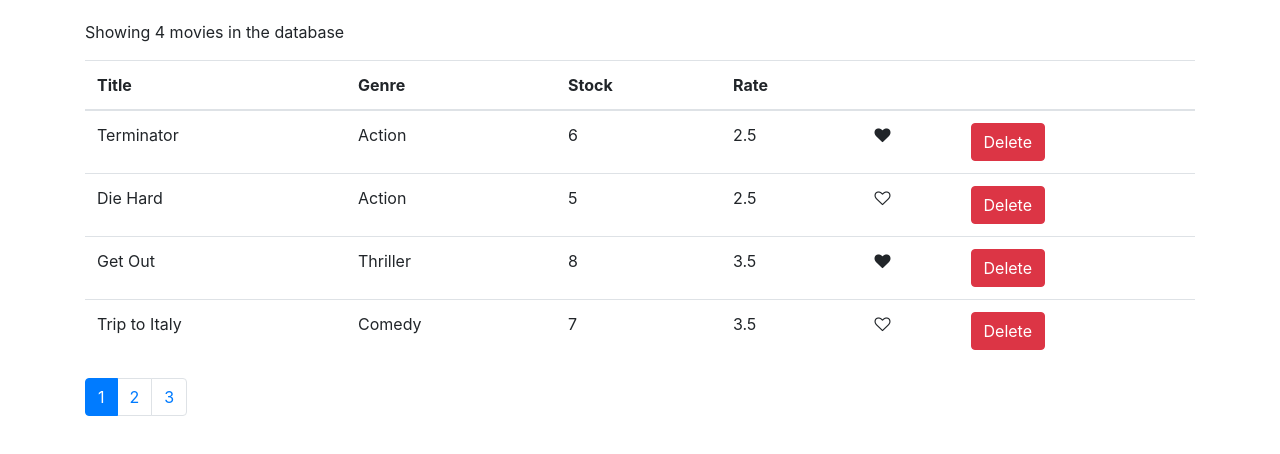
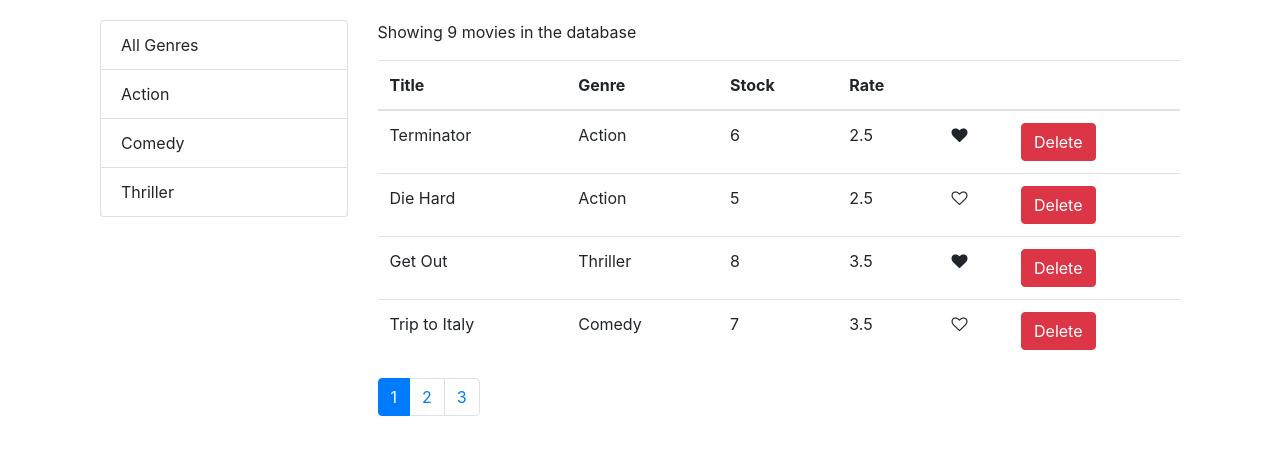
Before and after one commit to filippobarcellos/vidly, a React (Create React App) app: page / in a window 1280 px wide. Shown: the top 454 px of the page. Built offline with nearby package versions, Linux system fonts and the light colour scheme.

Commit message:
filter genres

```diff
--- /dev/null
+++ b/src/Components/Common/listGroup.js
@@ -0,0 +1,19 @@
+import React from 'react';
+
+const ListGroup = ({ genres, onGenreSelect, selectedGenre }) => {
+  return (
+    <ul class="list-group">
+      {genres.map(genre => (
+        <li
+          key={genre._id}
+          class={genre === selectedGenre ? "list-group-item active" : "list-group-item"}
+          onClick={() => onGenreSelect(genre)}
+        >
+          {genre.name}
+        </li>
+      ))}
+    </ul>
+  );
+}
+
+export default ListGroup;
--- a/src/Components/Movies.js
+++ b/src/Components/Movies.js
@@ -1,17 +1,27 @@
 import React, { Component } from 'react';
 
 import { getMovies } from '../services/fakeMovieService';
+import { getGenres } from '../services/fakeGenreService';
 
 import Like from './Common/like';
 import Pagination from './Common/pagination';
+import ListGroup from './Common/listGroup';
 
 
 class Movies extends Component {
   state = {
-    movies: getMovies(),
+    movies: [],
     itemsPerPage: 4,
-    currentPage: 1
+    currentPage: 1,
+    genres: [],
+    selectedGenre: ''
   };
+
+  componentDidMount() {
+    const genres = [{ name: 'All Genres'}, ...getGenres()]
+
+    this.setState({ movies: getMovies(), genres });
+  }
 
   handleDelete = movie => {
     const movies = this.state.movies.filter(m => m._id !== movie._id);
@@ -31,8 +41,12 @@ class Movies extends Component {
     this.setState({ currentPage: page });
   }
 
+  handleGenreSelect = genre => {
+    this.setState({ selectedGenre: genre, currentPage: 1 });
+  }
+
   render () {
-    const { movies: allMovies, currentPage, itemsPerPage } = this.state;
+    const { movies: allMovies, currentPage, itemsPerPage, genres, selectedGenre } = this.state;
 
     if(allMovies.length === 0) {
       return <p>There are no movies in the database</p>
@@ -41,11 +55,25 @@ class Movies extends Component {
     // Get current Movies
     const indexOfLastMovie = currentPage * itemsPerPage;
     const indexOfFirstMovie = indexOfLastMovie - itemsPerPage;
-    const movies = allMovies.slice(indexOfFirstMovie, indexOfLastMovie);
+
+    const moviesFiltered = selectedGenre && selectedGenre._id
+      ? allMovies.filter(m => m.genre._id === selectedGenre._id)
+      : allMovies;
+
+    const movies = moviesFiltered.slice(indexOfFirstMovie, indexOfLastMovie);
 
     return (
-      <>
-        <p>Showing {movies.length} movies in the database</p>
+        <div className="container">
+          <div className="row">
+            <div className="col-3">
+              <ListGroup
+                genres={genres}
+                onGenreSelect={this.handleGenreSelect}
+                selectedGenre={selectedGenre}
+              />
+            </div>
+            <div className="col-9">
+              <p>Showing {moviesFiltered.length} movies in the database</p>
               <table className='table'>
                 <thead>
                   <tr>
@@ -65,21 +93,33 @@ class Movies extends Component {
                       <td>{movie.genre.name}</td>
                       <td>{movie.numberInStock}</td>
                       <td>{movie.dailyRentalRate}</td>
-                <td><Like liked={movie.liked} onClick={() => this.handleLike(movie)} /></td>
                       <td>
-                  <button onClick={() => this.handleDelete(movie)} className="btn btn-danger">Delete</button>
+                        <Like
+                          liked={movie.liked}
+                          onClick={() => this.handleLike(movie)}
+                        />
+                      </td>
+                      <td>
+                        <button
+                          onClick={() => this.handleDelete(movie)}
+                          className="btn btn-danger"
+                        >
+                          Delete
+                        </button>
                       </td>
                     </tr>
                   ))}
                 </tbody>
               </table>
               <Pagination
-          itemsCount={allMovies.length}
+                itemsCount={moviesFiltered.length}
                 itemsPerPage={itemsPerPage}
                 currentPage={currentPage}
                 onPageChange={this.handlePageChange}
               />
-      </>
+            </div>
+          </div>
+        </div>
     )
   }
 }
```
Lines whose indentation alone changed are shown as unchanged.
